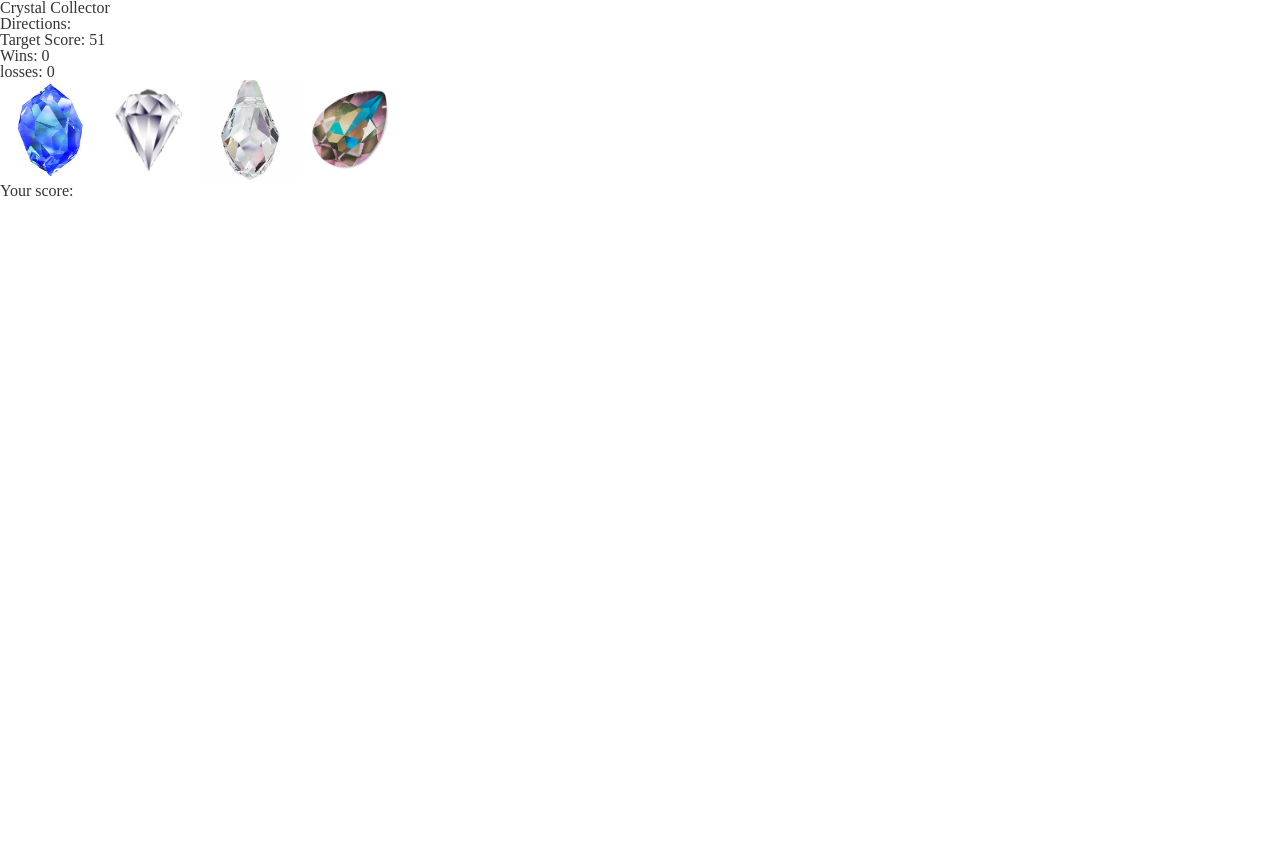
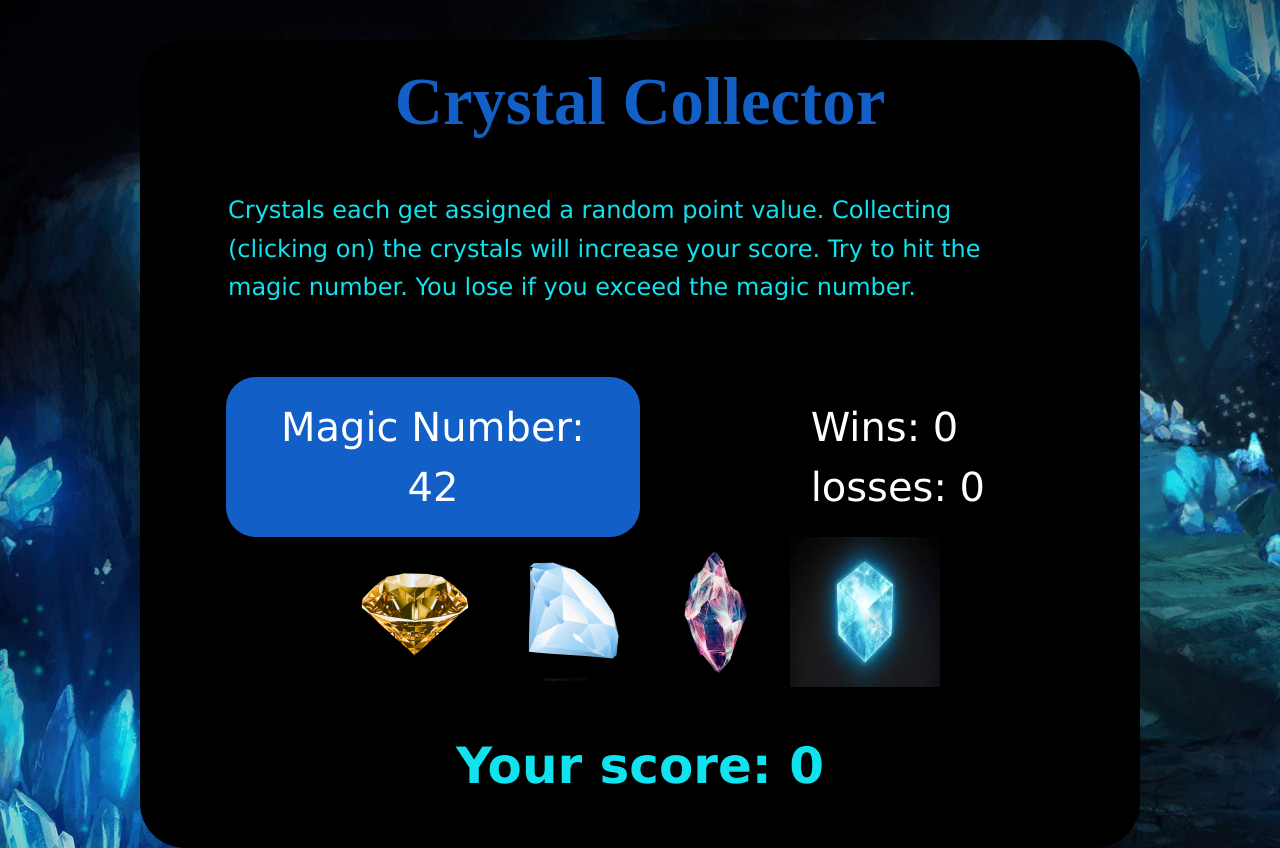
Before and after one commit to ksknight85/unit-4-game, a plain HTML site: page index.html in a window 1280 px wide. Before the commit the page ends 800 px from the top, so only its background shows below. Drawn offline with nearby package versions, Linux system fonts and the light colour scheme.

Commit message:
Updated code 3-6-19

```diff
--- a/assets/css/style.css
+++ b/assets/css/style.css
@@ -1,4 +1,79 @@
+body {
+    font-family: Verdana, Geneva, Tahoma, sans-serif;
+    font-size: 24pt;
+    background:  url(../images/sihun-park-crystal-mine.jpg);
+    color: #10e2ee;
+    padding-top: 40px;
+    line-height: 120%;
+
+
+
+
+}
 .crystal-image {
     width: 100px;
     height: 100px;
 }
+
+.game {
+    max-width: 1000px;
+    margin: 0, auto;
+    background-color: black;
+    border: 3px;
+    border-style: solid;
+    border-radius: 45px;
+    border-color: transparent;
+}
+
+
+h1 {
+    font-family: 'Times New Roman', Times, serif;
+    text-align: center;
+    font-size: 50pt;
+    color: #1260c7;
+    font-weight: 700;
+    padding-top: 40px;
+}
+
+#directions {
+    color: 10e2ee;
+    padding: 70px;
+    font-size: 18pt;
+
+}
+
+#targetScore {
+
+    background-color: #1260c7;
+    text-align: center;
+    font-size: 40px;
+    padding: 20px;
+    margin: auto;
+    border-radius: 30px;
+    color: white;
+    line-height: 150%;
+    }
+#winloss{
+    text-align: center;
+    font-size: 40px;
+    padding: 20px;
+    color: white;
+    line-height: 150%;
+}
+#crystals {
+    display: flex;
+    justify-content: center;
+}
+
+.crystal-image {
+width: 150px;
+height: 150px;
+}
+
+#your-score-text {
+    text-align: center;
+    font-size: 50px;
+    padding: 60px;
+    font-weight: 800;
+
+}
--- a/assets/javascript/game.js
+++ b/assets/javascript/game.js
@@ -5,34 +5,49 @@ var crystalValArray = [];
 var totalCrystals = 4;
 var wins = 0;
 var losses = 0;
-var value;
 var imageCrystal;
 
 
 
 // FUNCTIONS
+// Reset Function
+function reset() {
+    yourScore = 0;
+    $("#crystals").empty(imageCrystal);
+    crystalValArray = [];
+    target();
+    setup();
+    $("#your-score-text").text("Your score: " + yourScore);
+
+
+}
 // Target score
-function setGame() {
+function target() {
     targetScore = Math.floor(Math.random() * ((120 - 19) + 1) + 19);
-    $("#target-score-text").text("Target Score: " + targetScore);
-
+    $("#target-score-text").text(targetScore);
+}
 
 // Crystal Values
 // Determine the random values of 4 crystals
+function setup() {
 for (i = 0; i < totalCrystals; i++) {
-        value = [Math.floor(Math.random() * ((12 - 1) + 1) + 1)];
+    var value = [Math.floor(Math.random() * ((12 - 1) + 1) + 1)];
     crystalValArray.push(value);
 }
+
 
 // creates img and sets value of the crystals previously defined
 for (var i = 0; i < crystalValArray.length; i++) {
     imageCrystal = $("<img>");
     imageCrystal.addClass("crystal-image");
-        imageCrystal.attr("src", "./assets/images/crystal" + [i + 1] + ".jpg");
+    imageCrystal.attr("src", "./assets/images/crystal" + [i + 1] + ".png");
+    imageCrystal.attr("id", "image" + [i + 1]);
     imageCrystal.attr("data-crystalvalue", crystalValArray[i]);
     $("#crystals").append(imageCrystal);
 }
 }
+
+
 // Check score function
 function checkScore() {
     if (yourScore === targetScore) {
@@ -47,7 +62,6 @@ function checkScore() {
 function win() {
     wins++;
     $("#wins-text").text("Wins: " + wins);
-    yourScore = 0;
     alert("You Win!!");
     reset();
 }
@@ -55,35 +69,20 @@ function win() {
 function lose() {
     losses++;
     $("#loss-text").text("Losses: " + losses);
-    yourScore = 0;
     alert("You lose");
     reset();
 }
 
-// Reset Function
-function reset() {
-    yourScore = 0;
-    crystalValArray = [];
-    setGame();
-
-}
-
-
-
-
 // GAME LOGIC
-$(".crystal-image").on("click", function () {
+$("#crystals").on("click", ".crystal-image", function () {
     var crystalValues = ($(this).attr("data-crystalvalue"));
     yourScore += parseInt(crystalValues);
     $("#your-score-text").text("Your score: " + yourScore);
     checkScore();
-        console.log(this);
 })
 
 
-
-// Display to screen
-setGame();
+reset();
 console.log(yourScore);
 console.log(crystalValArray)
 console.log(targetScore)
--- a/index.html
+++ b/index.html
@@ -10,7 +10,14 @@
     <title>Crystal Collector</title>
 
     <!-- bootstrap -->
-    <link rel="stylesheet" href="https://maxcdn.bootstrapcdn.com/bootstrap/3.3.7/css/bootstrap.min.css" />
+    <link rel="stylesheet" href="https://stackpath.bootstrapcdn.com/bootstrap/4.3.1/css/bootstrap.min.css"
+        integrity="sha384-ggOyR0iXCbMQv3Xipma34MD+dH/1fQ784/j6cY/iJTQUOhcWr7x9JvoRxT2MZw1T" crossorigin="anonymous">
+    <script src="https://stackpath.bootstrapcdn.com/bootstrap/4.3.1/js/bootstrap.min.js"
+        integrity="sha384-JjSmVgyd0p3pXB1rRibZUAYoIIy6OrQ6VrjIEaFf/nJGzIxFDsf4x0xIM+B07jRM"
+        crossorigin="anonymous"></script>
+
+    <!-- jquery and javascript -->
+    <script src="https://cdnjs.cloudflare.com/ajax/libs/jquery/3.2.1/jquery.min.js"></script>
 
     <!-- CSS stylesheet -->
     <link rel="stylesheet" type="text/css" href="./assets/css/reset.css">
@@ -20,21 +27,48 @@
 </head>
 
 <body>
-
+    <div class="container game">
+        <div class="row">
+            <div class="col-md-12">
                 <h1>Crystal Collector</h1>
-    <h2>Directions:</h2>
-    <h3 id="target-score-text"><span>Target score: </span></h3>
-    <div>
+            </div>
+        </div>
+        <div class="row" id="directions">
+            <div class="col-md-12">
+                <h2>Crystals each get assigned a random point value. Collecting (clicking on) the
+                    crystals will increase your score. Try to hit the magic number. You lose if you exceed the magic
+                    number.</h2>
+            </div>
+        </div>
+        <div class="row">
+            <div class="col-md-5 offset-md-1" id="targetScore">
+                <h3>Magic Number:</h3>
+                <h3 id="target-score-text"><span>00</span></h3>
+            </div>
+            <div class="col-md-4 offset-md-1" id="winloss">
+                <div class="row">
                     <h3 id="wins-text"><span>Wins: 0</span></h3>
+                </div>
+                <div class="row">
                     <h3 id="loss-text"><span>losses: 0</span></h3>
                 </div>
+            </div>
+        </div>
+        <div class="row">
+            <div class="col-md-12" id="crystalCol">
                 <div id="crystals">
                 </div>
+            </div>
+        </div>
+        <div class="row">
+            <div class="col-md-12">
                 <h3 id="your-score-text"><span>Your score: </span></h3>
+            </div>
+        </div>
+    </div>
 
-    <!-- jQuery -->
-    <script src="https://cdnjs.cloudflare.com/ajax/libs/jquery/3.2.1/jquery.min.js"></script>
     <script type="text/javascript" src="./assets/javascript/game.js"></script>
+
 </body>
 
 </html>
```
Also changed, not shown: assets/images/crystal1.jpg (deleted), assets/images/crystal1.png (added), assets/images/crystal2.jpg (deleted), assets/images/crystal2.png (added), assets/images/crystal3.jpg (deleted), assets/images/crystal3.png (added), assets/images/crystal4.jpg (deleted), assets/images/crystal4.png (added), assets/images/crystal5.jpg (deleted), assets/images/crystal5.png (added), assets/images/crystal6.jpg (deleted), assets/images/crystal6.png (added), assets/images/sihun-park-crystal-mine.jpg (added). Lines whose indentation alone changed are shown as unchanged.
